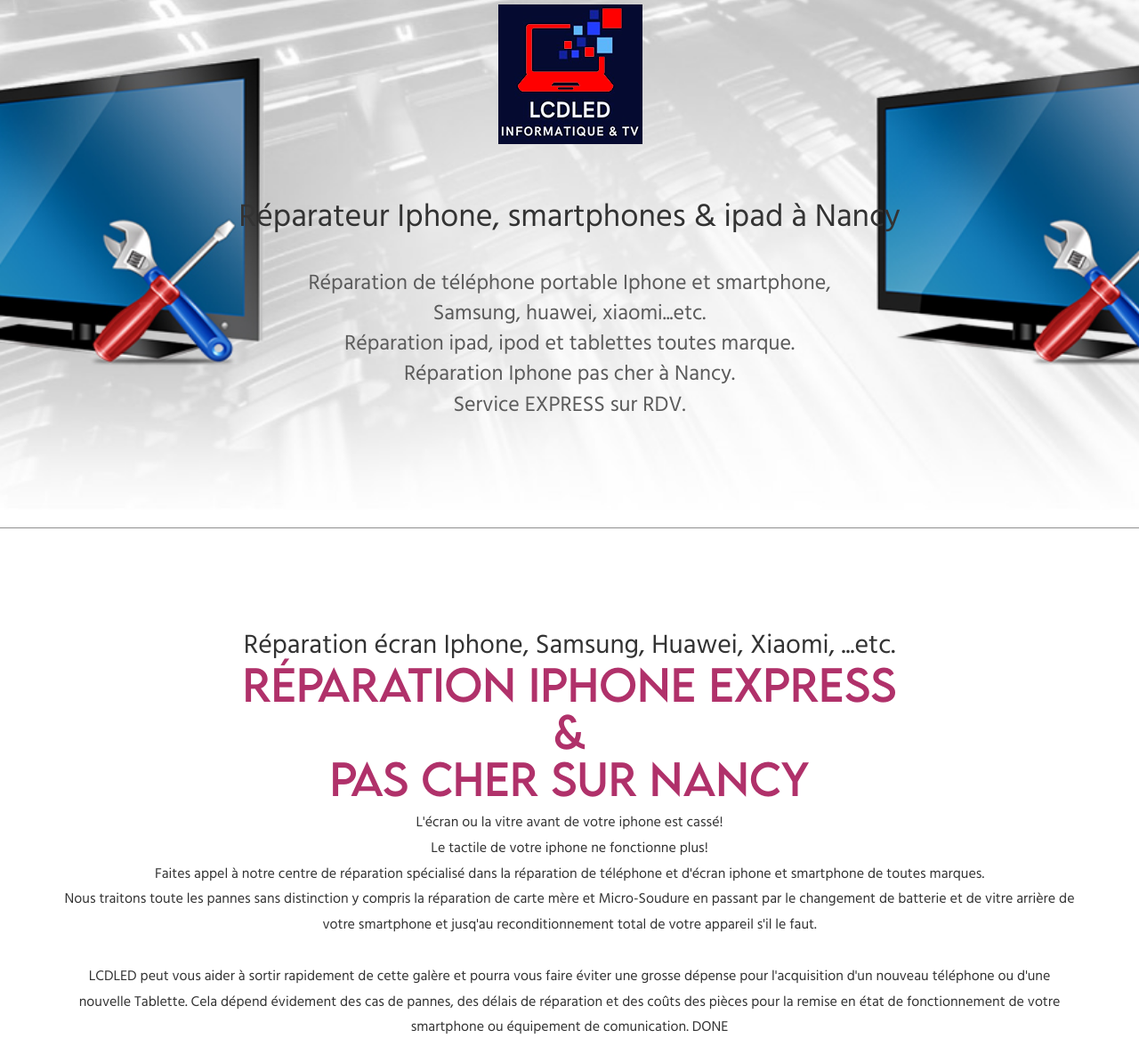
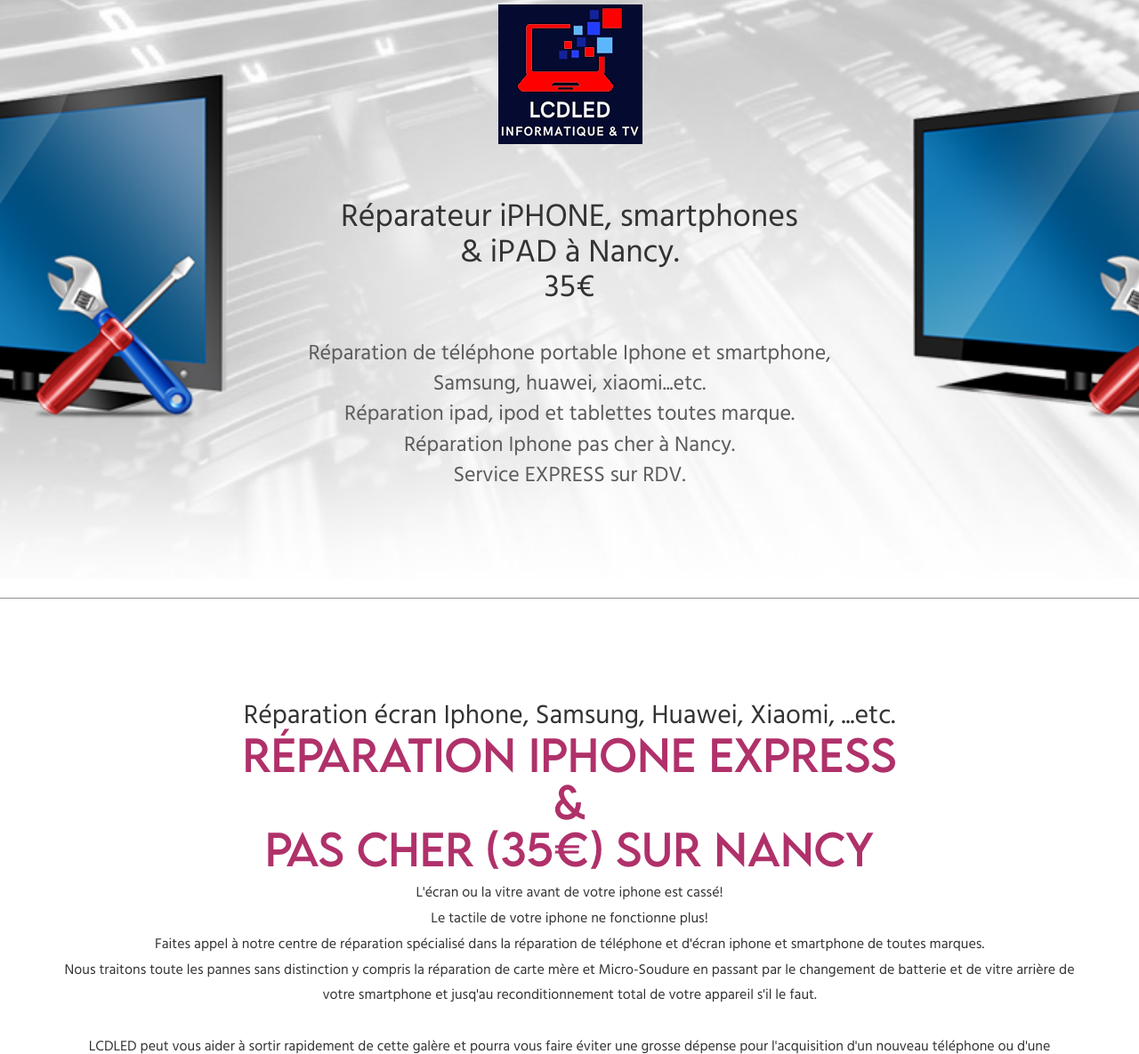
Before and after one commit to informat-i-phone/lcdled, a plain HTML site: page default_index-2.html in a window 1280 px wide. Shown: the part 91-1276 px from the top of the page at 89% size. Drawn offline with Linux system fonts and the light colour scheme; files whose address does not match are found by name.

Commit message:
Add files via upload

```diff
--- a/default_index-2.html
+++ b/default_index-2.html
@@ -112,7 +112,7 @@ Author: Informaticien-Nancy
 			</div>
 
 		<div class="banner-main">
-			<h1>Réparateur Iphone, smartphones & ipad à Nancy</h1>
+			<h1>Réparateur iPHONE, smartphones <br>& iPAD à Nancy.<br> 35€</h1>
 			<p>Réparation de téléphone portable Iphone et smartphone,<br>Samsung, huawei, xiaomi...etc. <br>Réparation ipad, ipod et tablettes toutes marque.<br>Réparation Iphone pas cher à Nancy. <br> Service EXPRESS sur RDV.</p>
 <!--avant-->
 
@@ -136,7 +136,7 @@ Author: Informaticien-Nancy
 		<div class="dream-main">
 			<div class="dream-top">
 				<h2>Réparation écran Iphone, Samsung, Huawei, Xiaomi, ...etc.</h2>
-				<h3>Réparation Iphone express <br>& <br> pas cher sur Nancy</h3>
+				<h3>Réparation Iphone express <br>& <br> pas cher (35€) sur Nancy </h3>
 				<p>L'écran ou la vitre avant de votre iphone est cassé! <br> Le tactile de votre iphone ne fonctionne plus! <br>
 					Faites appel à notre centre de réparation spécialisé dans la réparation de téléphone et d'écran iphone et smartphone de toutes marques.<br>
 					Nous traitons toute les pannes sans distinction y compris la réparation de carte mère et Micro-Soudure en passant par le changement de batterie et de vitre arrière de votre smartphone et jusq'au reconditionnement total de votre appareil s'il le faut. <br><br>
@@ -880,7 +880,7 @@ partenaires
 							<div class="dream-main">
 								<div class="dream-top">
 									<h2>Commandez et recevez votre écran le lendemain après 15h</h2>
-									<h3>Tarifs Vente écran iphone <br>& <br> pièces smartphone </h3><br><br>
+									<h3>Vente écran iphone <br>& <br> pièces smartphone </h3><br><br>
 									 <h4>Comment ACHETER ou/et DEMANDER un devis !</h4>
 									<p>	-1- Optez pour les SMS ou mail pour avoir une réponse rapide. <br>
 										-2- Joindre obligatoirement le modèle du smartphone, la panne ou-et la pièce souhaitée. <br>
```
